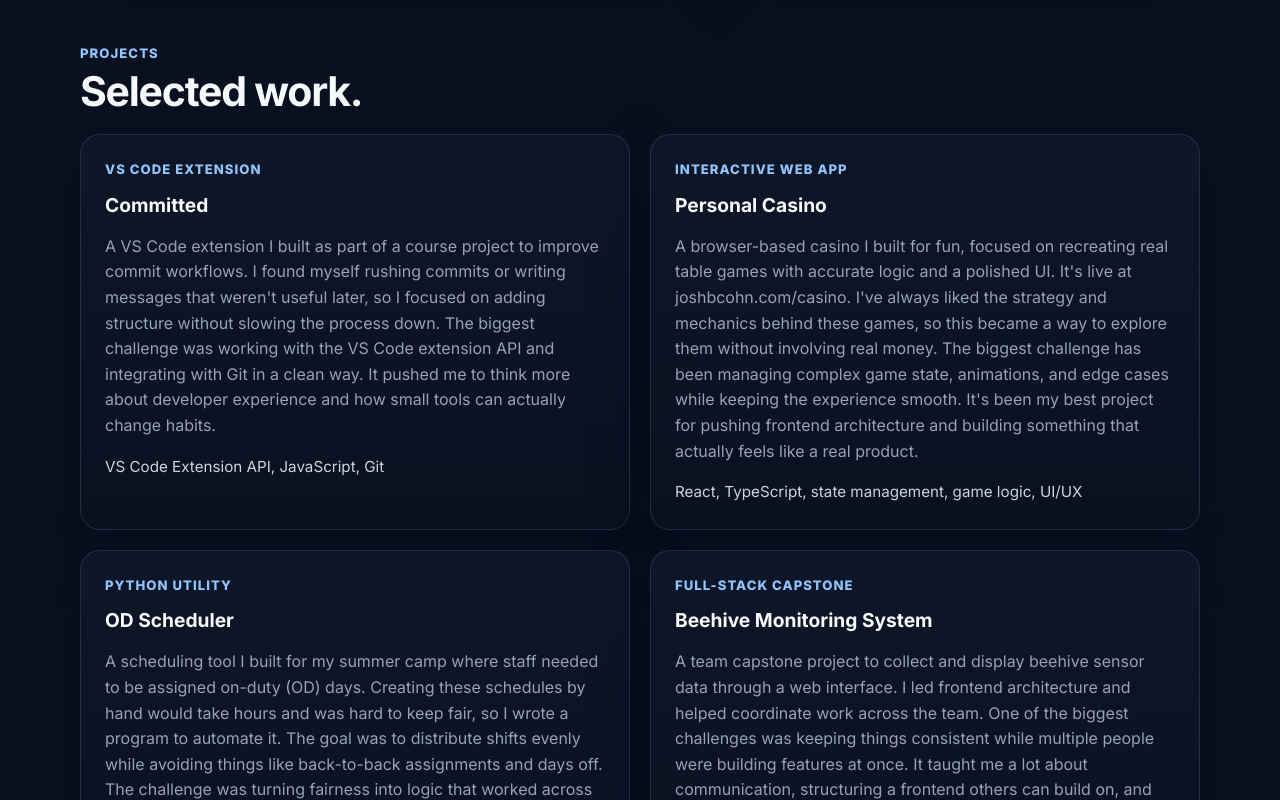
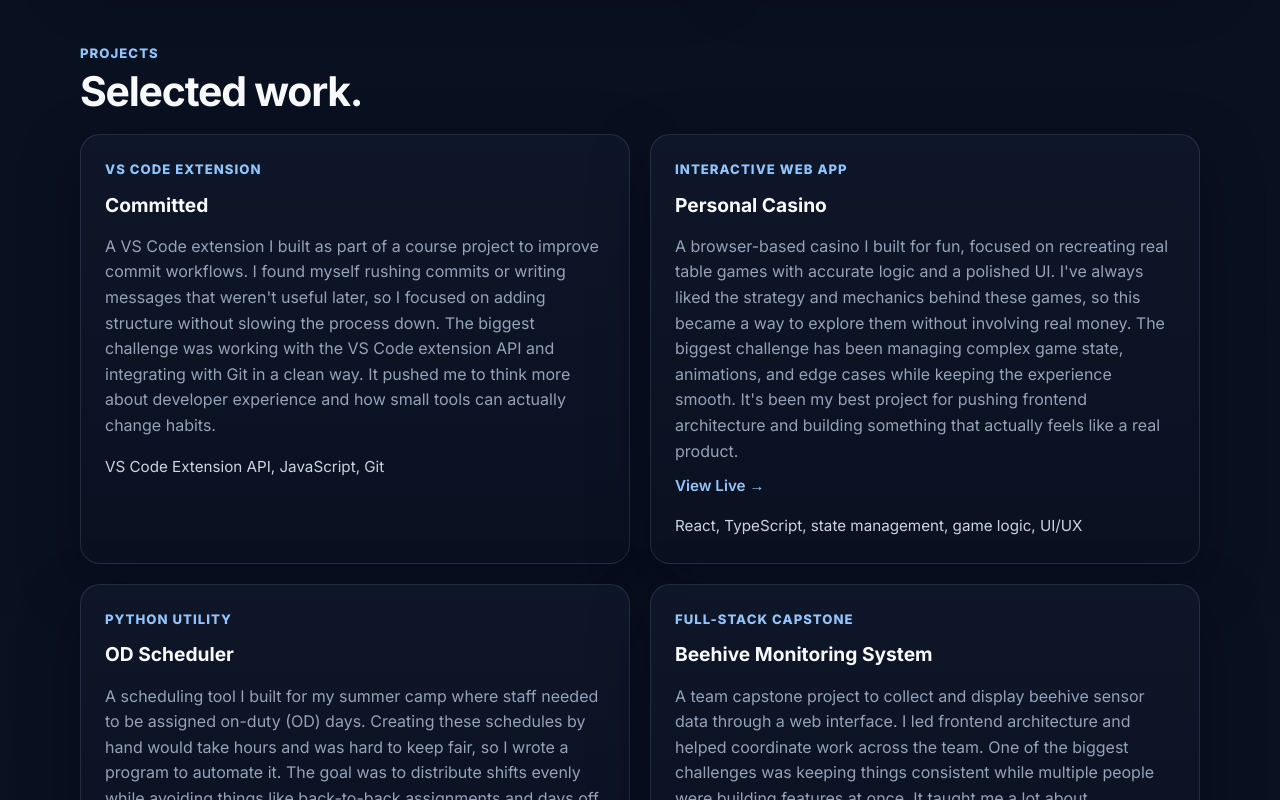
Before and after one commit to joshcohn27/personal-site, a React (Vite) app: page / in a window 1280 px wide. Shown: the part 1560-2360 px from the top of the page. Built offline with nearby package versions, Linux system fonts and the light colour scheme.

Commit message:
link updTES

```diff
--- a/src/components/Projects.tsx
+++ b/src/components/Projects.tsx
@@ -9,8 +9,9 @@ const projects = [
     {
         title: "Personal Casino",
         type: "Interactive Web App",
+        link: "https://joshbcohn.com/casino",
         description:
-            "A browser-based casino I built for fun, focused on recreating real table games with accurate logic and a polished UI. It's live at joshbcohn.com/casino. I've always liked the strategy and mechanics behind these games, so this became a way to explore them without involving real money. The biggest challenge has been managing complex game state, animations, and edge cases while keeping the experience smooth. It's been my best project for pushing frontend architecture and building something that actually feels like a real product.",
+            "A browser-based casino I built for fun, focused on recreating real table games with accurate logic and a polished UI. I've always liked the strategy and mechanics behind these games, so this became a way to explore them without involving real money. The biggest challenge has been managing complex game state, animations, and edge cases while keeping the experience smooth. It's been my best project for pushing frontend architecture and building something that actually feels like a real product.",
         stack: "React, TypeScript, state management, game logic, UI/UX",
     },
     {
@@ -44,6 +45,18 @@ export default function Projects() {
                             <p className="project-type">{project.type}</p>
                             <h3>{project.title}</h3>
                             <p className="project-description">{project.description}</p>
+
+                            {project.link && (
+                                <a
+                                    href={project.link}
+                                    target="_blank"
+                                    rel="noreferrer"
+                                    className="project-link"
+                                >
+                                    View Live →
+                                </a>
+                            )}
+
                             <p className="project-stack">{project.stack}</p>
                         </article>
                     ))}
--- a/src/index.css
+++ b/src/index.css
@@ -472,3 +472,15 @@ select {
 section {
 	scroll-margin-top: 80px;
 }
+
+.project-link {
+	display: inline-block;
+	margin-top: 0.6rem;
+	color: #93c5fd;
+	font-weight: 600;
+	font-size: 0.95rem;
+}
+
+.project-link:hover {
+	text-decoration: underline;
+}
```
